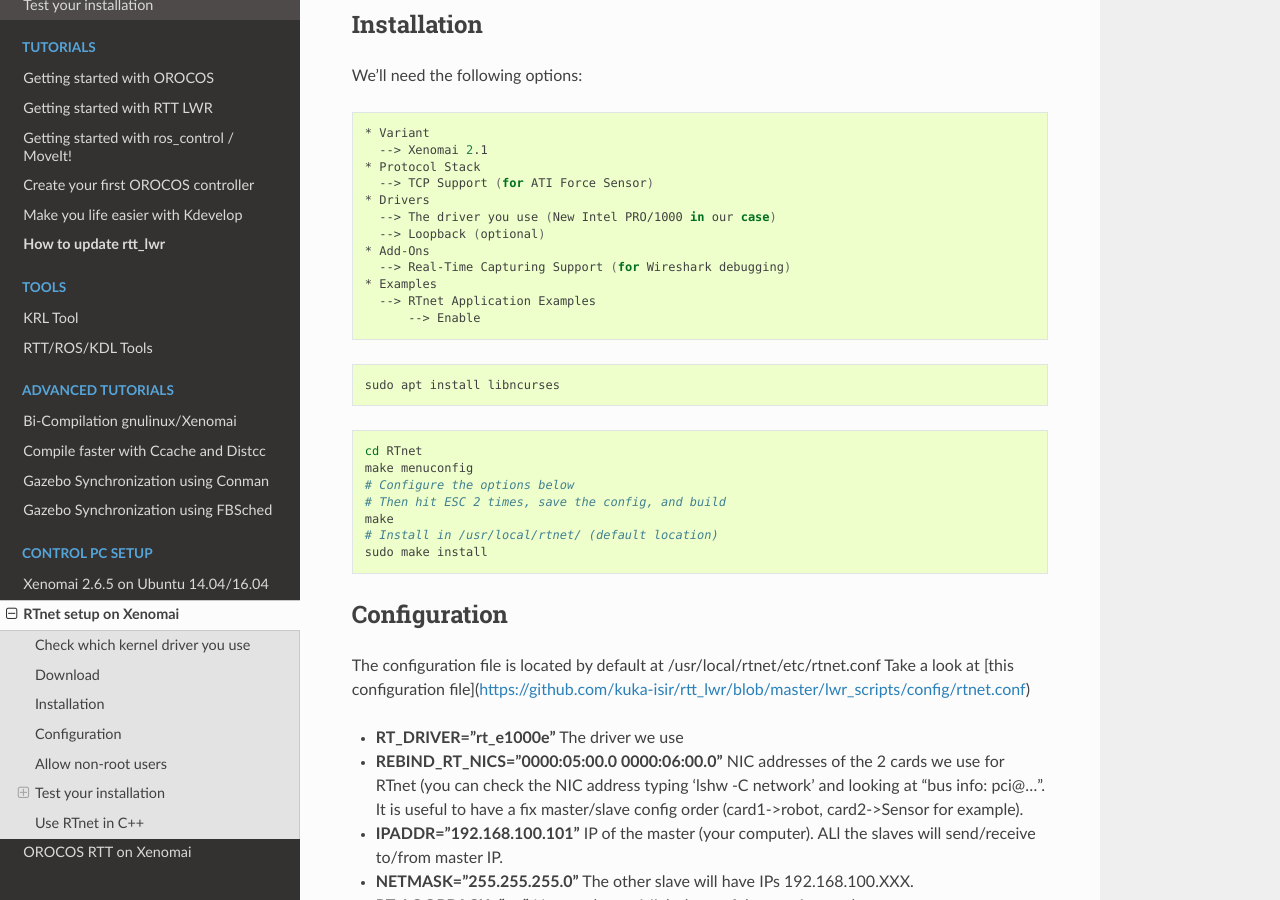
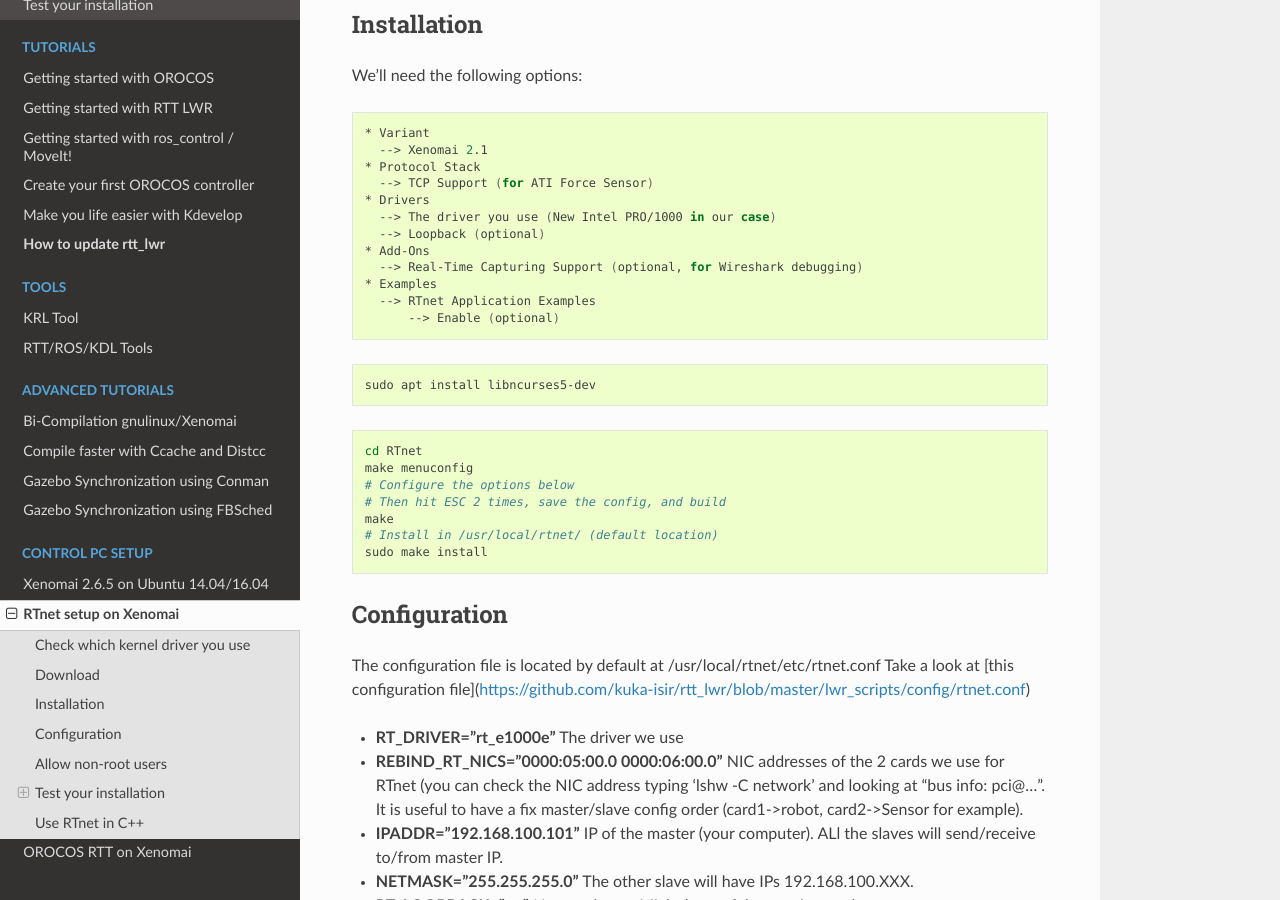
Before and after one commit to kuka-isir/rtt_lwr, a Sphinx documentation site: the page built from docs/source/rtpc/rtnet.rst, in a window 1280 px wide and 900 px high, scrolled down 1040 px. Built offline with Sphinx 7.4.7 and the Read the Docs theme 2.0.0, drawn with Linux system fonts in a browser that asks for light colours.

Commit message:
Update rtnet.rst

```diff
--- a/docs/source/rtpc/rtnet.rst
+++ b/docs/source/rtpc/rtnet.rst
@@ -55,15 +55,15 @@
       --> The driver you use (New Intel PRO/1000 in our case)
       --> Loopback (optional)
     * Add-Ons
-      --> Real-Time Capturing Support (for Wireshark debugging)
+      --> Real-Time Capturing Support (optional, for Wireshark debugging)
     * Examples
       --> RTnet Application Examples
-          --> Enable
+          --> Enable (optional)
 
 
 .. code-block:: bash
 
-    sudo apt install libncurses
+    sudo apt install libncurses5-dev
 
 .. code-block:: bash
 
```
